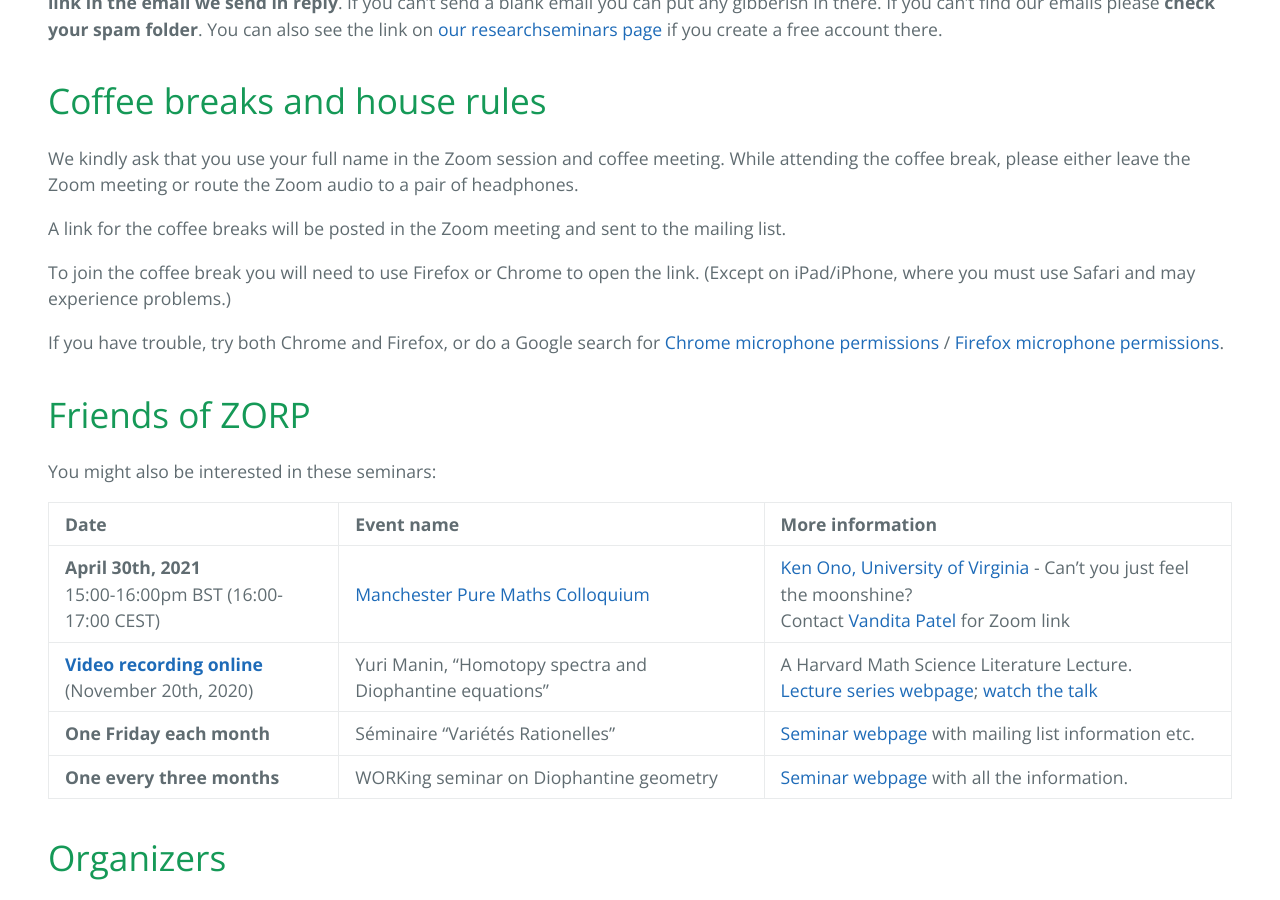
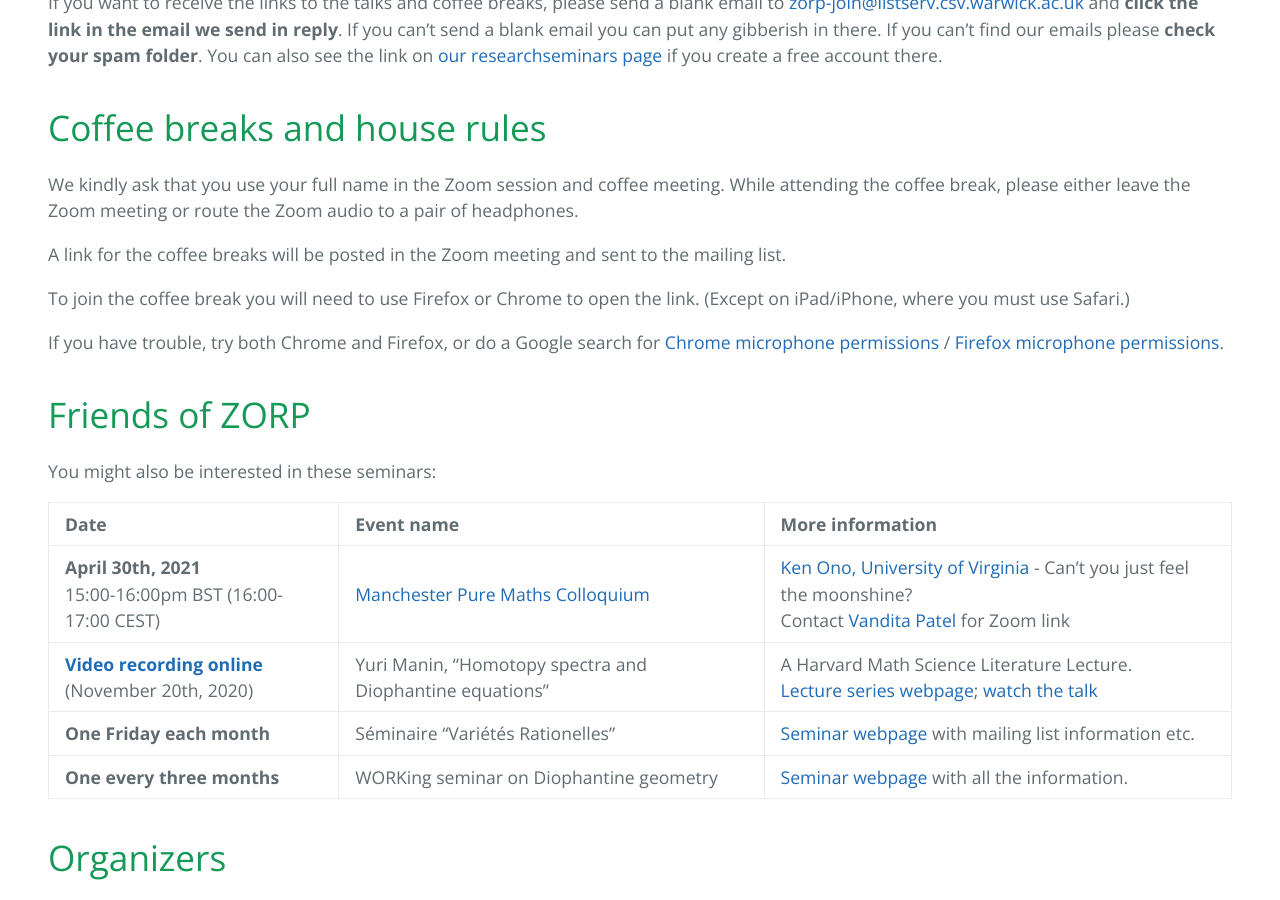
Before and after one commit to zoom-on-rational-points/zoom-on-rational-points.github.io, a Jekyll site: the page built from index.md, in a window 1280 px wide and 900 px high, scrolled down 2582 px. Built offline with Jekyll 4.4.1, drawn with Linux system fonts in a browser that asks for light colours; our own code applies the rules of GitHub Pages for plain Markdown files.

Commit message:
Update index.md

```diff
--- a/index.md
+++ b/index.md
@@ -18,7 +18,7 @@
 | **February 19th, 2021** <br>2:30-3:30 pm CET <br><br> <br> 4:00-5:00 pm CET <br>| <br><a href ="https://webusers.imj-prg.fr/ratko.darda">Ratko Darda</a> <br> Paris University (Paris 7) <br><br>   <a href="https://personal-homepages.mis.mpg.de/winter/">Rosa Winter</a> <br>Max Planck Institute for Mathematics in the Sciences (Leipzig) | <br><a href="https://zoom-on-rational-points.github.io/abstractRD">Manin conjecture for algebraic stacks</a><br><a href="slidesRD.pdf" style="font-weight:bold">Slides</a> and <a href="https://www.youtube.com/watch?v=ZJfP1TI6soQ" style="font-weight:bold">recording of the talk</a><br><br><a href="https://zoom-on-rational-points.github.io/abstractRW">Density of rational points on a family of del Pezzo surfaces of degree 1</a><br><a href="slidesRW.pdf" style="font-weight:bold">Slides</a> and <a href="https://www.youtube.com/watch?v=CdR8nMqoGoE" style="font-weight:bold">recording of the talk</a>|
 | **March 19th, 2021** <br>2:30-3:30 pm CET <br><br> <br> 4:00-5:00 pm CET <br> | <br><a href="https://sites.google.com/site/damarishomepage/">Damaris Schindler</a><br> G&ouml;ttingen University <br><br><a href="https://sites.google.com/a/uic.edu/ardahuseyindemirhan/">Arda Huseyin Demirhan</a><br> University of Illinois at Chicago | <br><a href="https://zoom-on-rational-points.github.io/abstractDS">Campana points on toric varieties</a><br> <a href="slidesDS.pdf" style="font-weight:bold">Slides</a><br><br> <a href="https://zoom-on-rational-points.github.io/abstractAD">Distribution of Rational Points on Toric Varieties: A Multi-Height Approach</a><br> <a href="slidesAD.pdf" style="font-weight:bold">Slides</a> and <a href="https://www.youtube.com/watch?v=W7ImcXOykro&ab_channel=EfthymiosSofos" style="font-weight:bold">recording of the talk</a>|
 | **April 23rd, 2021** <br>2:30-3:30 pm CEST <br><br> <br> 4:00-5:00 pm CEST <br> | <br><a href="https://www.uu.nl/staff/SYamagishi">Shuntaro Yamagishi</a><br> Utrecht University <br><br><a href="https://sites.google.com/view/miriam-kaesberg/home">Miriam Kaesberg</a><br> G&ouml;ttingen University | <br><a href="https://zoom-on-rational-points.github.io/abstractSY">Density of rational points near/on compact manifolds with certain curvature conditions</a><br> <br><br><br><a href="https://zoom-on-rational-points.github.io/abstractMK">On Artin's Conjecture: Pairs of Additive Forms</a><br>|
-| **May 14th, 2021** <br>11:00-11:30 am CEST <br><br>12:00-12:30 pm CEST<br><br>2:30-3:30 pm CEST<br><br>4:00-4:30 pm CEST <br>| <br><a href="https://www.universiteitleiden.nl/en/staffmembers/margherita-pagano#tab-1">Margherita Pagano</a><br> Leiden University <br><br>Alexandre Lartaux<br><a href="https://www.imj-prg.fr">IMJ-PRG</a><br><br><a href="https://homepages.warwick.ac.uk/staff/S.Siksek/">Samir Siksek</a><br>Warwick University<br><br><a href="https://ist.ac.at/en/research/browning-group/">Alec Shute</a><br>IST Austria  |  Titles TBC|
+| **May 14th, 2021** <br>11:00-11:30 am CEST <br><br>12:00-12:30 pm CEST<br><br>2:30-3:30 pm CEST<br><br>4:00-4:30 pm CEST <br>| <br><br><a href="https://www.universiteitleiden.nl/en/staffmembers/margherita-pagano#tab-1">Margherita Pagano</a><br> Leiden University <br><br>Alexandre Lartaux<br><a href="https://www.imj-prg.fr">IMJ-PRG</a><br><br><a href="https://homepages.warwick.ac.uk/staff/S.Siksek/">Samir Siksek</a><br>Warwick University<br><br><a href="https://ist.ac.at/en/research/browning-group/">Alec Shute</a><br>IST Austria  |  Titles TBC|
 | **June 4th, 2021** <br>10:00-11:00 am CEST <br><br><br> Time TBC<br><br><br>| <br><a href="https://shotanimoto.wordpress.com">Sho Tanimoto</a><br> Nagoya University <br><br><a href="https://scholars.duke.edu/person/rena.chu">Rena Chu</a><br>Duke University |  Titles TBC|
 
 
@@ -32,7 +32,7 @@
 
 A link for the coffee breaks will be posted in the Zoom meeting and sent to the mailing list.
 
-To join the coffee break you will need to use Firefox or Chrome to open the link. (Except on iPad/iPhone, where you must use Safari and may experience problems.)
+To join the coffee break you will need to use Firefox or Chrome to open the link. (Except on iPad/iPhone, where you must use Safari.)
 
 If you have  trouble, try both Chrome and Firefox, or do a Google search for <a href="https://support.google.com/chrome/answer/2693767">Chrome microphone permissions</a> / <a href="https://support.mozilla.org/en-US/kb/how-manage-your-camera-and-microphone-permissions#w_changing-microphone-permissions">Firefox microphone permissions</a>.
 
```
